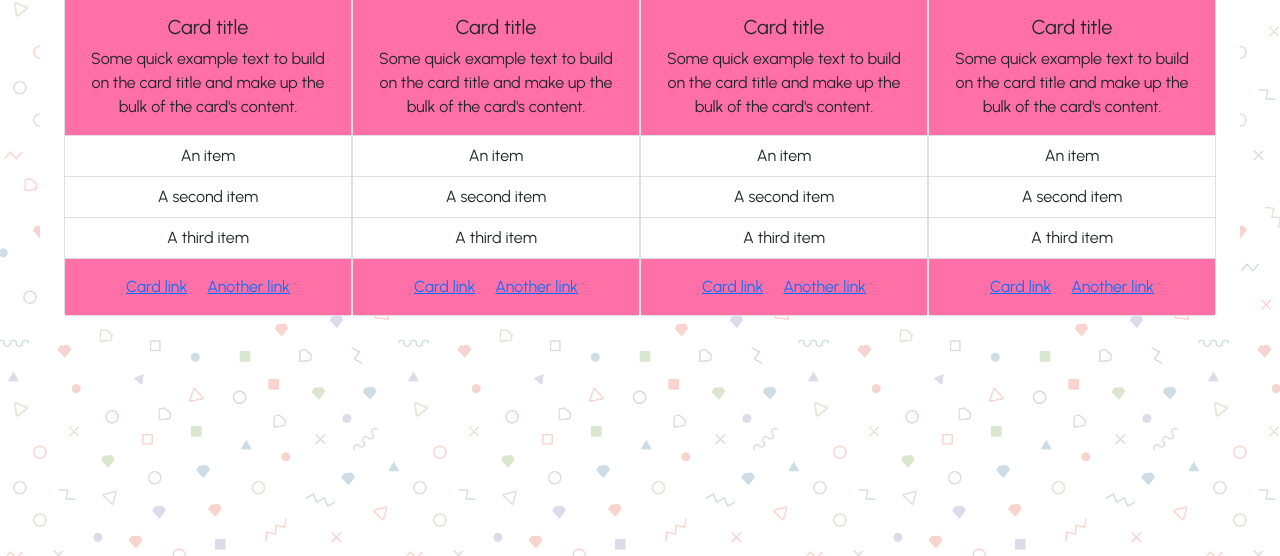
After one commit to Luna5678/ProjectWayfarer, a Django app: template main_app/templates/about.html in a window 1280 px wide. The commit adds this page. Shown: the part 349-905 px from the top of the page. Run offline with Django 3.2, Linux system fonts and the light colour scheme; the template is opened without the code that fills it, so the values that code supplies are empty.

Commit message:
created abou page html and route

```diff
--- a/main_app/static/styles/main.css
+++ b/main_app/static/styles/main.css
@@ -219,6 +219,7 @@ img {
 .all_cities_txt img {
   max-width: 120px;
 }
+
 .all_cities_txt {
   font-size: 40px;
 }
@@ -231,6 +232,7 @@ img {
 
 .city-container {
   background-color: var(--darkyellow);
+  transition: 0.3s;
 }
 
 .city-container:hover {
@@ -378,3 +380,17 @@ img {
   font-size: 20px;
   background-color: var(--blue);
 }
+
+/* === About Page === */
+
+#about_page {
+  color: gray;
+  text-decoration: none;
+  opacity: 75%;
+  transition: 0.3s;
+}
+
+#about_page:hover {
+  color: black;
+  font-size: larger;
+}
--- /dev/null
+++ b/main_app/templates/about.html
@@ -0,0 +1,81 @@
+{% extends 'base.html' %}
+
+{% block title %} About Page {% endblock %}
+
+{% block content %}
+
+<main>
+    <h1 class="d-flex justify-content-center">Team Journey But Not The Destination Yadadamean 🗺️</h1>
+
+    <div class="d-flex justify-content-center">
+        <div class="card" style="width: 18rem;">
+            <img src="https://randomuser.me/api/portraits/men/13.jpg" class="card-img-top" alt="...">
+        <div class="card-body">
+            <h5 class="card-title">Card title</h5>
+            <p class="card-text">Some quick example text to build on the card title and make up the bulk of the card's content.</p>
+        </div>
+        <ul class="list-group list-group-flush">
+            <li class="list-group-item">An item</li>
+            <li class="list-group-item">A second item</li>
+            <li class="list-group-item">A third item</li>
+        </ul>
+        <div class="card-body">
+            <a href="#" class="card-link">Card link</a>
+            <a href="#" class="card-link">Another link</a>
+        </div>
+        </div>
+
+        <div class="card" style="width: 18rem;">
+            <img src="https://randomuser.me/api/portraits/men/23.jpg" class="card-img-top" alt="...">
+        <div class="card-body">
+            <h5 class="card-title">Card title</h5>
+            <p class="card-text">Some quick example text to build on the card title and make up the bulk of the card's content.</p>
+        </div>
+        <ul class="list-group list-group-flush">
+            <li class="list-group-item">An item</li>
+            <li class="list-group-item">A second item</li>
+            <li class="list-group-item">A third item</li>
+        </ul>
+        <div class="card-body">
+            <a href="#" class="card-link">Card link</a>
+            <a href="#" class="card-link">Another link</a>
+        </div>
+        </div>
+
+        <div class="card" style="width: 18rem;">
+            <img src="https://randomuser.me/api/portraits/women/44.jpg" class="card-img-top" alt="...">
+        <div class="card-body">
+            <h5 class="card-title">Card title</h5>
+            <p class="card-text">Some quick example text to build on the card title and make up the bulk of the card's content.</p>
+        </div>
+        <ul class="list-group list-group-flush">
+            <li class="list-group-item">An item</li>
+            <li class="list-group-item">A second item</li>
+            <li class="list-group-item">A third item</li>
+        </ul>
+        <div class="card-body">
+            <a href="#" class="card-link">Card link</a>
+            <a href="#" class="card-link">Another link</a>
+        </div>
+        </div>
+
+        <div class="card" style="width: 18rem;">
+            <img src="https://randomuser.me/api/portraits/men/71.jpg" class="card-img-top" alt="...">
+        <div class="card-body">
+            <h5 class="card-title">Card title</h5>
+            <p class="card-text">Some quick example text to build on the card title and make up the bulk of the card's content.</p>
+        </div>
+        <ul class="list-group list-group-flush">
+            <li class="list-group-item">An item</li>
+            <li class="list-group-item">A second item</li>
+            <li class="list-group-item">A third item</li>
+        </ul>
+        <div class="card-body">
+            <a href="#" class="card-link">Card link</a>
+            <a href="#" class="card-link">Another link</a>
+        </div>
+        </div>
+    </div>
+</main>
+
+{% endblock content %}
--- a/main_app/templates/post_delete_confirmation.html
+++ b/main_app/templates/post_delete_confirmation.html
@@ -1,4 +1,7 @@
-{% extends 'base.html' %} {% block content %}
+{% extends 'base.html' %}
+
+{% block content %}
+
 <h1 class="title pt-5">Are you sure you want to Delete {{post.title}}?</h1>
 <form method="post">
   {% csrf_token %}
@@ -10,4 +13,5 @@
     />
   </div>
 </form>
+
 {% endblock %}
--- a/main_app/templates/profile_edit.html
+++ b/main_app/templates/profile_edit.html
@@ -21,5 +21,9 @@
 </form>
 
 {% else %}
+
 <p>error</p>
-{% endif %} {% endblock content %}
+
+{% endif %}
+
+{% endblock content %}
--- a/main_app/urls.py
+++ b/main_app/urls.py
@@ -1,13 +1,14 @@
 from django.urls import path
 from . import views
 
-from .views import Signup, Home, ProfileDetail, NameProfileEdit, PostDetail, CityProfileEdit, ProfileRedirect, Cities, CityPost, PostEdit, PostDelete
+from .views import Signup, Home, ProfileDetail, NameProfileEdit, PostDetail, CityProfileEdit, ProfileRedirect, Cities, CityPost, PostEdit, PostDelete, AboutPage
 
 
 urlpatterns = [
     path('accounts/signup/', Signup.as_view(), name='signup'),
     path('profile/', ProfileRedirect.as_view(), name='profile_redirect'),
     path('', Home.as_view(), name='home'),
+    path('about/', AboutPage.as_view(), name='about'),
     path('profile/<int:pk>/', ProfileDetail.as_view(), name='profile'),
     path('profile/<int:pk>/name/edit',
          NameProfileEdit.as_view(), name='edit_name'),
--- a/main_app/views.py
+++ b/main_app/views.py
@@ -21,6 +21,10 @@ from django.contrib import messages
 
 class Home(TemplateView):
     template_name = 'home.html'
+
+
+class AboutPage(TemplateView):
+    template_name = 'about.html'
 
 
 class Signup(View):
```
Also changed, not shown: main_app/templates/cities.html (+15 -3 lines), main_app/templates/home.html (+11 -3 lines), main_app/templates/post_detail.html (+7 -1 lines), main_app/templates/post_edit.html (+19 -6 lines), main_app/templates/profile_detail.html (+6 -3 lines).
